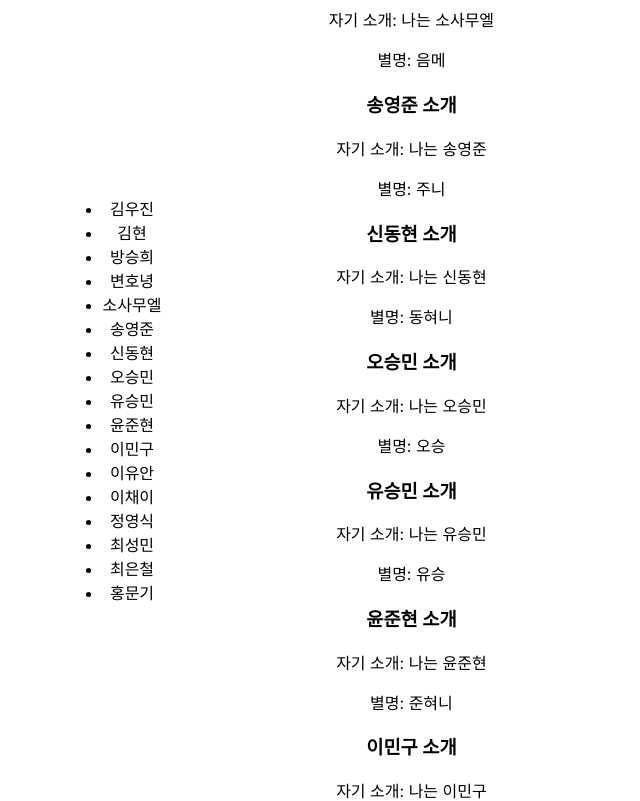
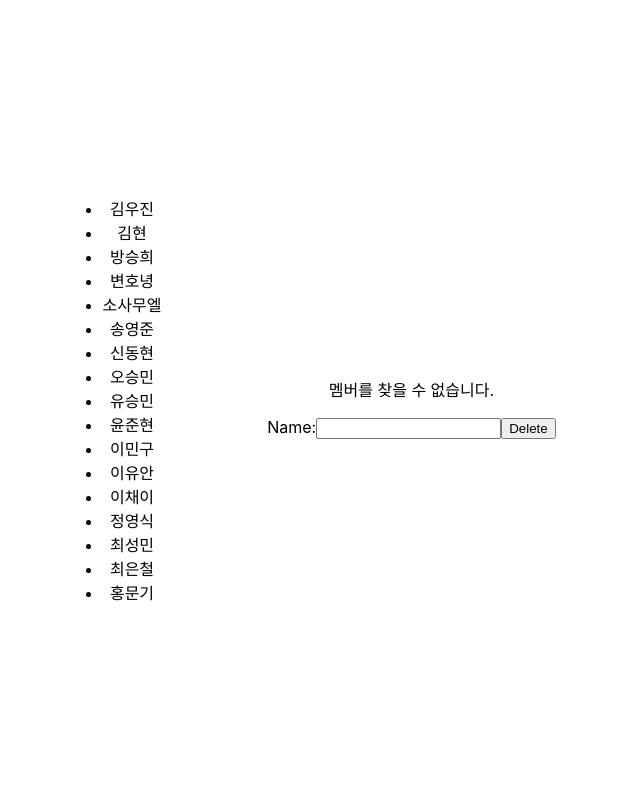
Before and after one commit to ChoiEunCheol/SPA_test, a React (Create React App) app: page / in a window 1280 px wide. Shown: the top 801 px of the page, without its empty margins (278-918 px from the left). Built offline with nearby package versions, Linux system fonts and the light colour scheme.

Commit message:
일단 되돌리기

```diff
--- a/src/right.js
+++ b/src/right.js
@@ -1,17 +1,21 @@
 import React, { useState, useEffect } from "react";
+import './App.css';
 
 const Right = ({ membersData, selectedName }) => {
   const [searchName, setSearchName] = useState("");
-  const [filteredMembers, setFilteredMembers] = useState([]);
+  const [memberInfo, setMemberInfo] = useState(null);
 
   useEffect(() => {
     const targetName = searchName || selectedName;
 
-    if (targetName) {
-      const foundMember = membersData && membersData[targetName];
-      setFilteredMembers(foundMember ? [foundMember] : []);
+    const foundMember =
+      membersData &&
+      Object.values(membersData).find((member) => member.name === targetName);
+
+    if (foundMember) {
+      setMemberInfo(foundMember);
     } else {
-      setFilteredMembers(Object.values(membersData));
+      setMemberInfo(null);
     }
   }, [membersData, searchName, selectedName]);
 
@@ -22,14 +26,12 @@ const Right = ({ membersData, selectedName }) => {
   return (
     <div className="input-form">
       <div className="member-info">
-        {filteredMembers.length ? (
-          filteredMembers.map((member) => (
-            <div key={member.name}>
-              <h3>{member.name} 소개</h3>
-              <p>자기 소개: {member.mainParagraph}</p>
-              <p>별명: {member.subParagraph}</p>
-            </div>
-          ))
+        {memberInfo ? (
+          <>
+            <h3>{memberInfo.name} 소개</h3>
+            <p>자기 소개: {memberInfo.mainParagraph}</p>
+            <p>별명: {memberInfo.subParagraph}</p>
+          </>
         ) : (
           <p>멤버를 찾을 수 없습니다.</p>
         )}
```
